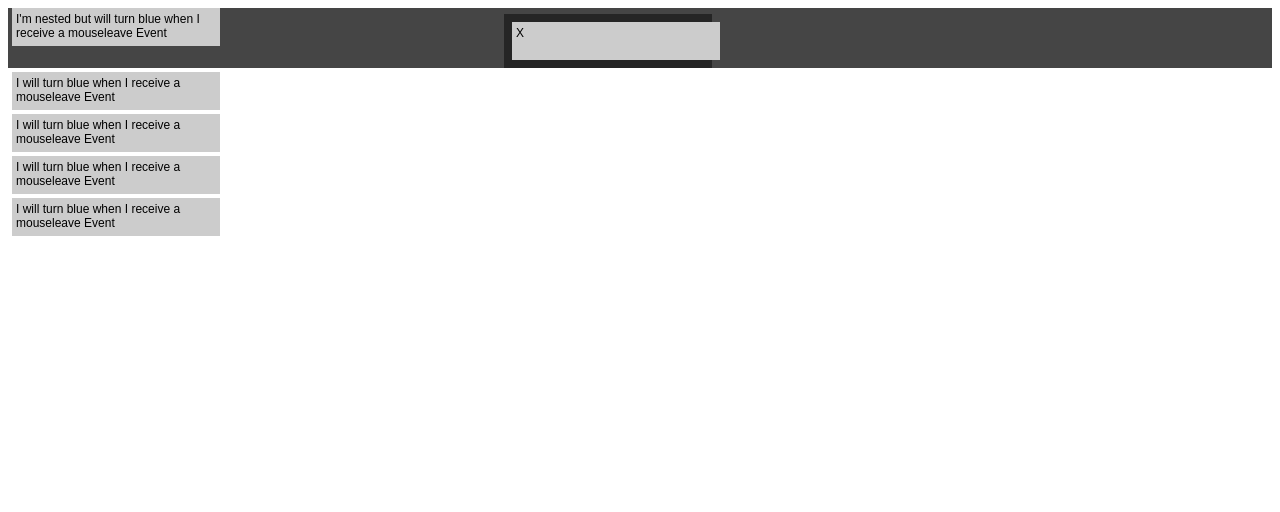
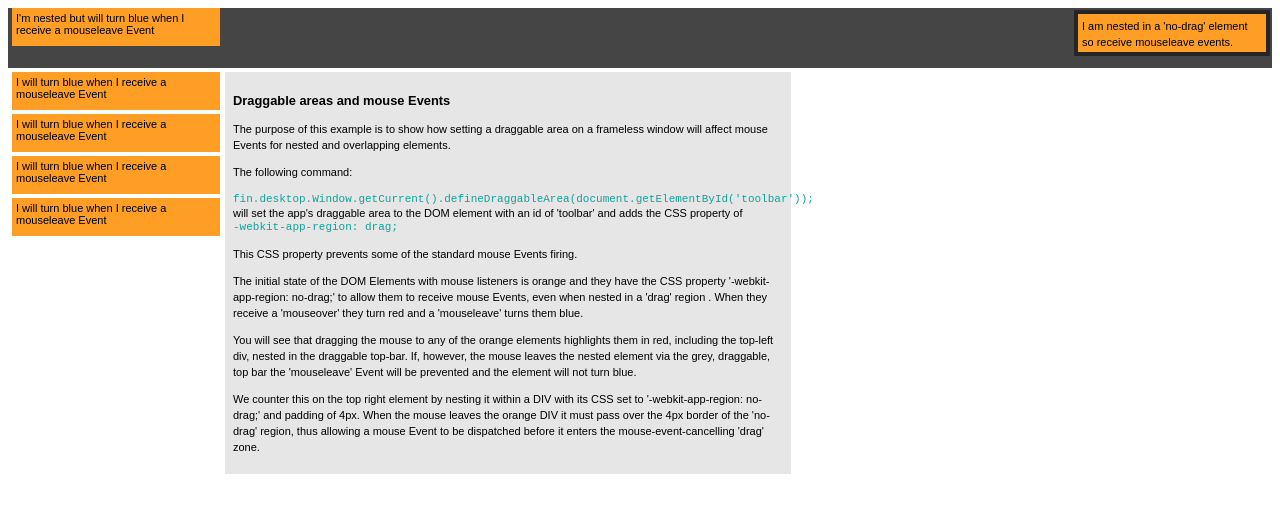
Before and after one commit to openfin/openfin-examples-windowing, a website: page app-region-drag-mouse-events/src/index.html in a window 1280 px wide. Drawn offline with Linux system fonts and the light colour scheme.

Commit message:
Updated the demonstation copy.

```diff
--- a/app-region-drag-mouse-events/src/css/index.css
+++ b/app-region-drag-mouse-events/src/css/index.css
@@ -1,6 +1,6 @@
 body{
     font-family: sans-serif;
-    font-size: 12px;
+    font-size: 11px;
 }
 
 #dragger{
@@ -14,10 +14,25 @@ body{
     height: 30px;
     padding: 4px;
     margin: 4px;
-    background-color: #cccccc;
+    background-color: #ff9e24;
     -webkit-app-region: no-drag !important;
 }
+.listened p {
+   margin:0;
+    padding:0;
+}
 
+#closer{
+   width:180px !important;
+}
+#copy{
+    width:550px;
+    position: absolute;
+    top: 72px;
+    left:225px;
+    background-color: #e6e6e6;
+    padding: 8px;
+}
 .fixed-pos{
     position: absolute;
     top:30px;
@@ -27,8 +42,10 @@ body{
     background-color: #252525;
     position: absolute;
     top:10px;
-    left: 500px;
+    right: 10px;
     height: 46px;
+    line-height: 16px;
+    -webkit-app-region: no-drag !important;
 }
 
 .mouseleave{
@@ -37,3 +54,12 @@ body{
 .mouseover{
     background-color: #ff0000;
 }
+pre{
+    color: #13a09a;
+    display: inline;
+}
+
+p, pre{
+    line-height: 16px;
+
+}
--- a/app-region-drag-mouse-events/src/index.html
+++ b/app-region-drag-mouse-events/src/index.html
@@ -10,14 +10,23 @@
 </div>
 <div id="main">
 
-  <div class="listened fixed-pos-container" >
-      <div class="listened" id="closer">X</div>
+  <div class="fixed-pos-container" >
+      <div class="listened" id="closer">I am nested in a 'no-drag' element so receive mouseleave events.</div>
   </div>
   <div class="listened">I will turn blue when I receive a mouseleave Event</div>
   <div class="listened">I will turn blue when I receive a mouseleave Event</div>
   <div class="listened">I will turn blue when I receive a mouseleave Event</div>
   <div class="listened">I will turn blue when I receive a mouseleave Event</div>
 </div>
+<div id="copy">
+    <h3>Draggable areas and mouse Events</h3>
+    <p>The purpose of this example is to show how setting a draggable area on a frameless window will affect mouse Events for nested and overlapping elements.</p>
+    <p>The following command: <pre>fin.desktop.Window.getCurrent().defineDraggableArea(document.getElementById('toolbar'));</pre><br />will set the app's draggable area to the DOM element with an id of 'toolbar' and adds the CSS property of <pre>-webkit-app-region: drag;</pre></p>
+    <p>This CSS property prevents some of the standard mouse Events firing.</p>
+    <p>The initial state of the DOM Elements with mouse listeners is orange and they have the CSS property '-webkit-app-region: no-drag;' to allow them to receive mouse Events, even when nested in a 'drag' region . When they receive a 'mouseover' they turn red and a 'mouseleave' turns them blue.</p>
+    <p>You will see that dragging the mouse to any of the orange elements highlights them in red, including the top-left div, nested in the draggable top-bar. If, however, the mouse leaves the nested element via the grey, draggable, top bar the 'mouseleave' Event will be prevented and the element will not turn blue.</p>
+    <p>We counter this on the top right element by nesting it within a DIV with its CSS set to '-webkit-app-region: no-drag;' and padding of 4px. When the mouse leaves the orange DIV it must pass over the 4px border of the 'no-drag' region, thus allowing a mouse Event to be dispatched before it enters the mouse-event-cancelling 'drag' zone.</p>
+</div>
 </body>
 </html>
 <script src="js/index.js"></script>
```
Also changed, not shown: app-region-drag-mouse-events/src/draggable.html (+15 -1 lines), 1 other file.
